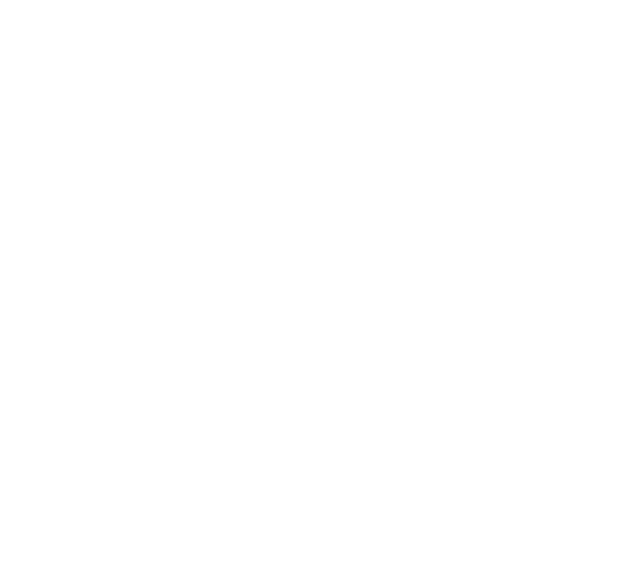
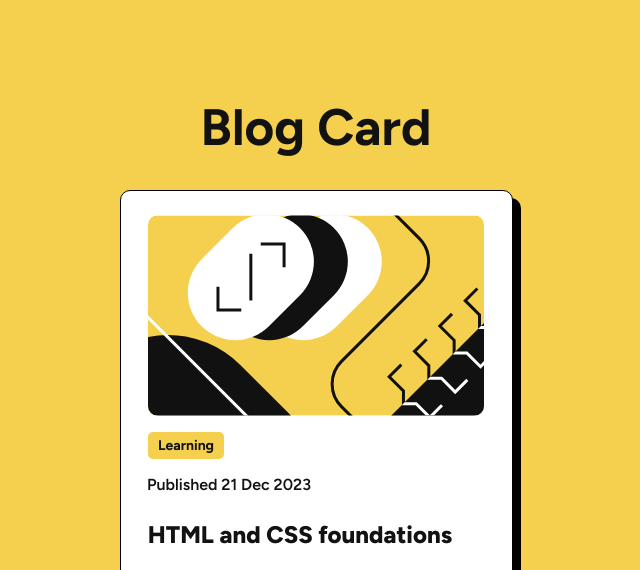
Before and after one commit to Yonerfy/Blog-card-live, a plain HTML site: page index.html in a window 1280 px wide. Shown: the top 570 px of the page, without its empty margins (324-964 px from the left). Drawn offline with Linux system fonts and the light colour scheme; the site is published under a folder, as on GitHub Pages, so addresses that start at the root find nothing.

Commit message:
correnting the file path

```diff
--- a/index.html
+++ b/index.html
@@ -4,8 +4,8 @@
     <meta charset="UTF-8" />
     <meta name="viewport" content="width=device-width, initial-scale=1.0" />
     <title>Blog card</title>
-    <script type="module" crossorigin src="/assets/index-Dg3yfRmo.js"></script>
-    <link rel="stylesheet" crossorigin href="/assets/index-9GB5y4f_.css">
+    <script type="module" crossorigin src="./assets/index-Dg3yfRmo.js"></script>
+    <link rel="stylesheet" crossorigin href="./assets/index-9GB5y4f_.css">
   </head>
   <body>
     <div id="root"></div>
```
